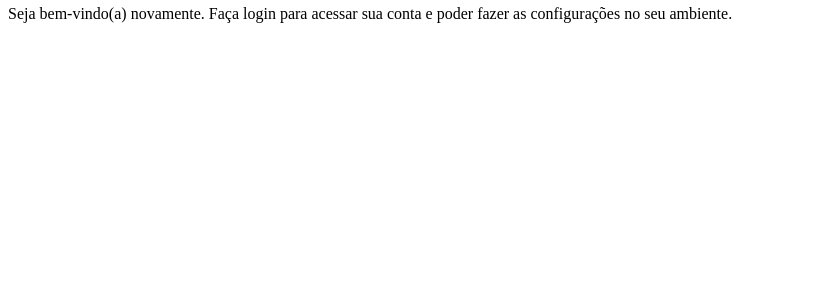
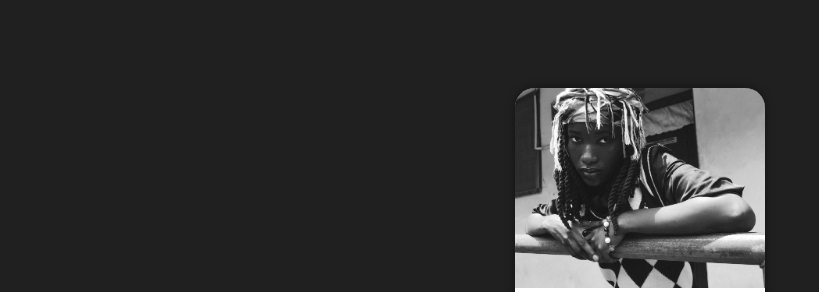
Before and after one commit to nyersand/projeto-login, a plain HTML site: page index.html in a window 1280 px wide. Shown: the part 62-354 px from the top of the page, without its empty margins (0-819 px from the left). Drawn offline with Linux system fonts and the light colour scheme.

Commit message:
estrutura html e css do projeto

```diff
--- a/style/style.css
+++ b/style/style.css
@@ -1,7 +1,52 @@
-@charset "UTF-8"
+@charset "UTF-8";
 
 /*
     Paleta de cores
-    Verde: #49a09d
-    Lilás: #5f2c82
+    Verde: #6E6E6E
+    Lilás: #212020
 */
+
+*{
+    font-family: system-ui, -apple-system, BlinkMacSystemFont, 'Segoe UI', Roboto, Oxygen, Ubuntu, Cantarell, 'Open Sans', 'Helvetica Neue', sans-serif;
+    margin: 0;
+    padding: 0;
+    box-sizing: border-box;
+}
+
+body{
+    background-color: #212020;
+    height: 100vh;
+    width: 100vw;
+}
+
+main{
+    position: relative;
+    height: 100vh;
+    width: 100vw;
+}
+
+.login{
+    position: absolute;
+    top: 50%;
+    left: 50%;
+    transform: translate(-50%, -50%);
+    overflow: hidden;
+    background-color: white;
+    width: 250px;
+    height: 500px;
+    border-radius: 20px;
+    box-shadow: 0px 0px 10px rgba(0, 0, 0, 0.436);
+}
+
+.imagem{
+    display: block;
+    background: #212020 url(../imagens/daniel-oni.jpg) no-repeat;
+    height: 200px;
+    background-size: cover;
+    background-position: center;
+}
+
+.formulário{
+    display: block;
+    padding: 10px;
+}
```
